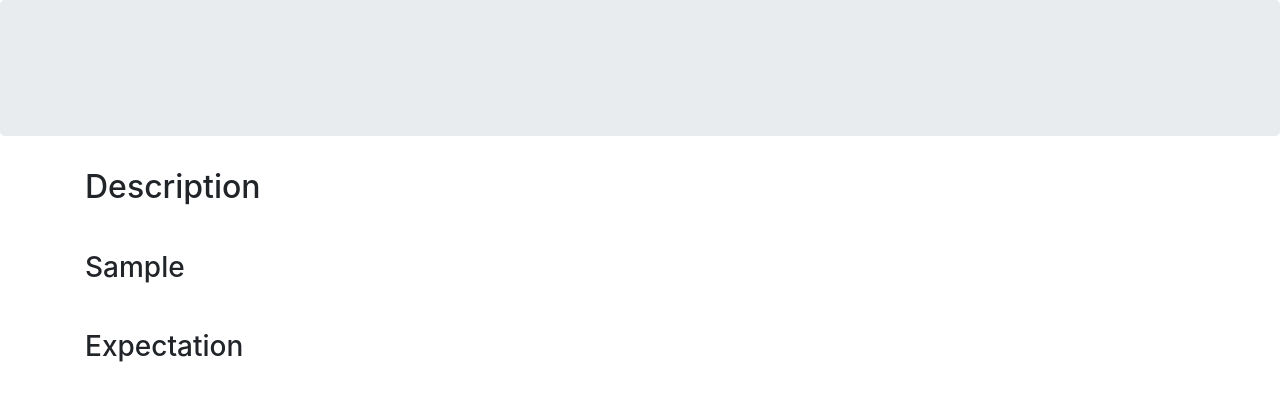
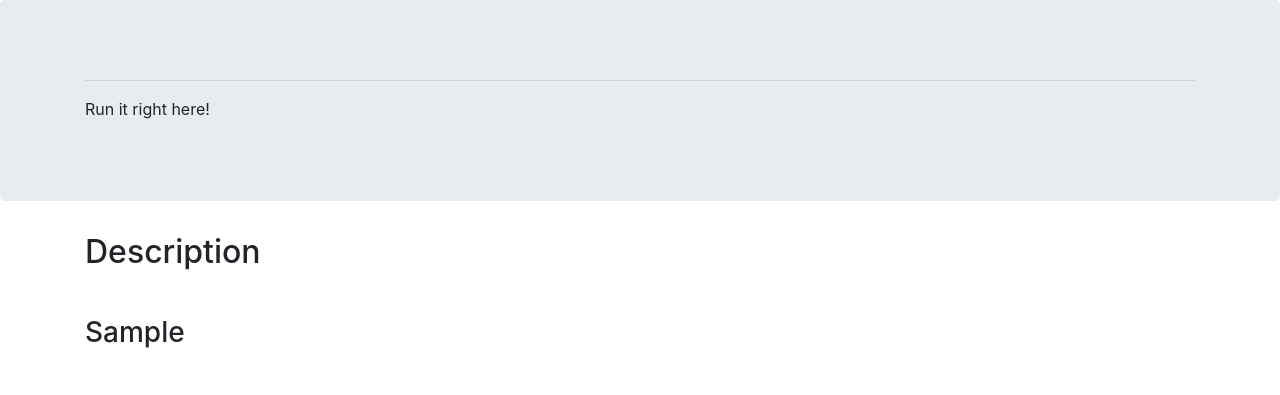
Before and after one commit to elmar-hinz/Django.ElmarHinz, a Django app: template base/templates/django_challenges_adapter/challenge.html in a window 1280 px wide. Shown: the part 56-451 px from the top of the page. Run offline with Django 3.2, Linux system fonts and the light colour scheme; the template is opened without the code that fills it, so the values that code supplies are empty; some libraries are stand-ins or nearby versions.

Commit message:
Some styling

```diff
--- a/base/templates/django_challenges_adapter/challenge.html
+++ b/base/templates/django_challenges_adapter/challenge.html
@@ -5,6 +5,8 @@
 {% block main %}
     <div class="jumbotron"><div class="container">
         <h1 class="">{{ challenge.name }}</h1>
+        <hr/>
+        <p>Run it right here!</p>
     </div></div>
     <div class="container">
         <h2>Description</h2>
```
